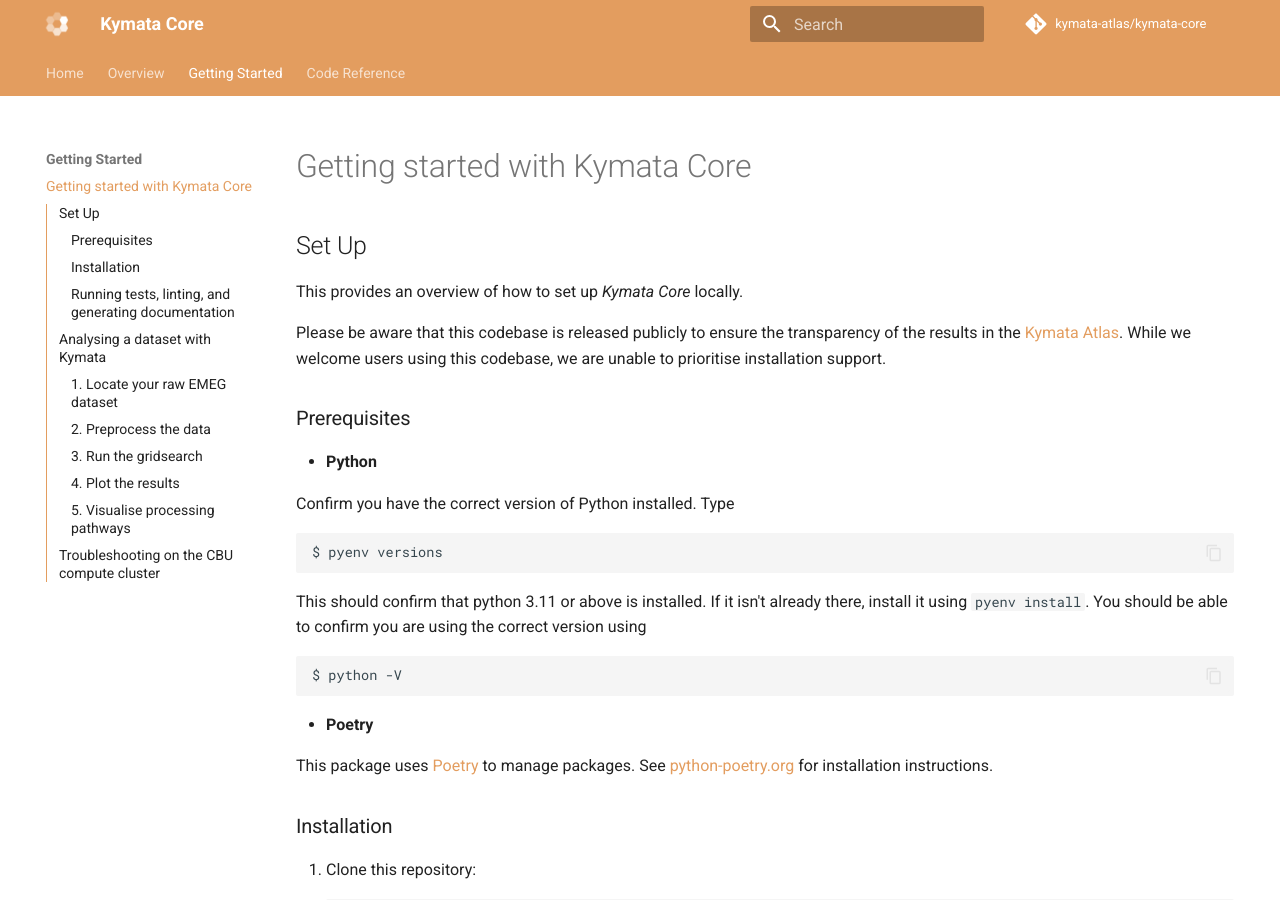
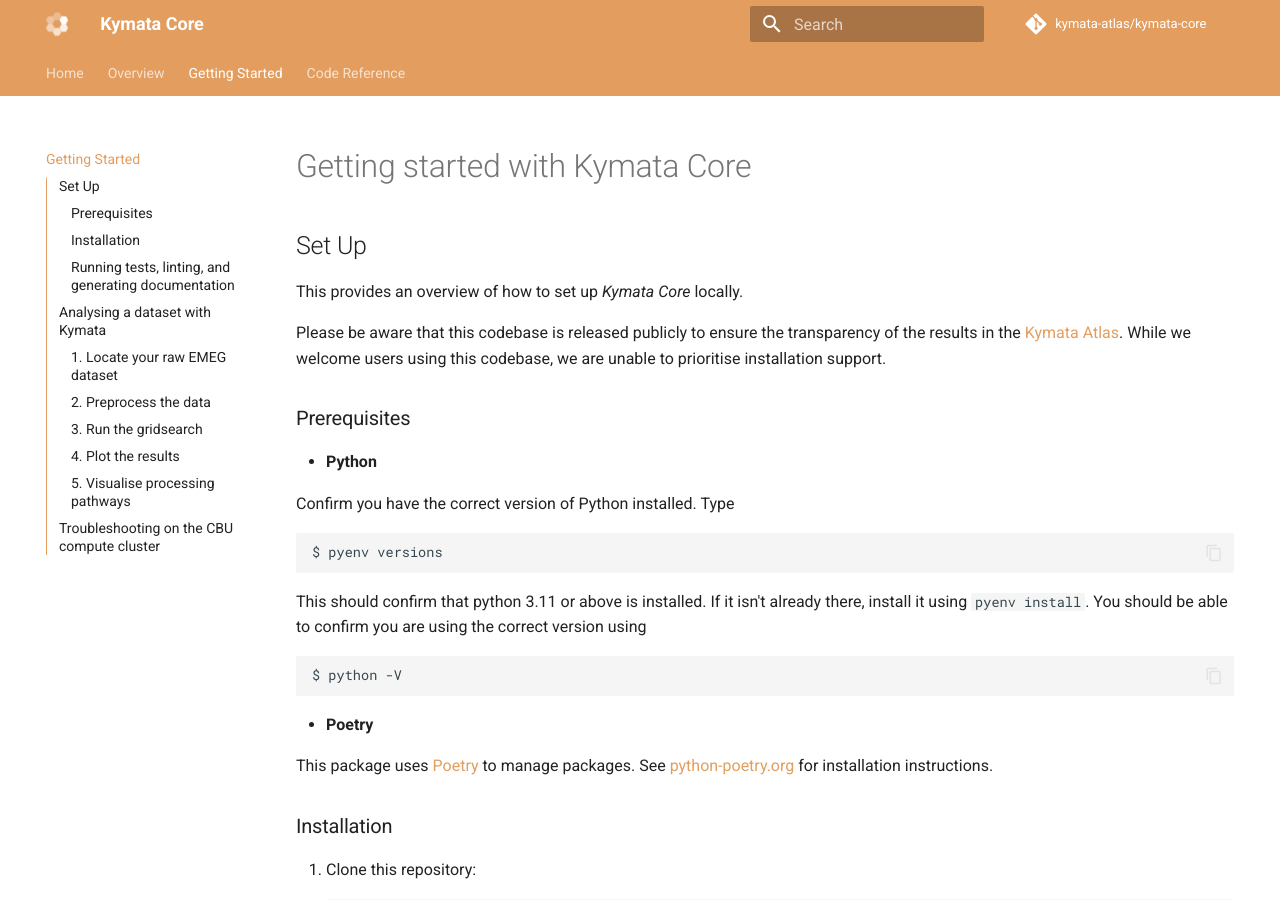
Before and after one commit to kymata-atlas/kymata-core, an MkDocs documentation site: the page built from docs/getting-started.md, in a window 1280 px wide and 900 px high. Built offline with MkDocs 1.6.1 and Material for MkDocs 9.7.7, drawn with Linux system fonts in a browser that asks for light colours; comment, search, counter and statistics services are not loaded.

Commit message:
Some docstrings fixes (#465)
* Some docstrings fixes

* Update mkdocs.yml

```diff
--- a/docs/getting-started.md
+++ b/docs/getting-started.md
@@ -104,7 +104,7 @@
 
 !!! notes
 
-    If running at the CBU, an easier way to do this (see [Troubleshooting](docs/troubleshooting_cbu.md)) may be to use the shell script `submit_gridsearch.sh`, which sets up the Apptainer environment the right way.
+    If running at the CBU, an easier way to do this (see [Troubleshooting](#CBU-troubleshooting)) may be to use the shell script `submit_gridsearch.sh`, which sets up the Apptainer environment the right way.
     Either run it locally with `./submit_gridsearch.sh`, or run it on the CBU queue with `sbatch submit_gridsearch.sh`.
 
 ### 4. Plot the results
--- a/mkdocs.yml
+++ b/mkdocs.yml
@@ -29,14 +29,10 @@
   - stylesheets/kymata-documentation.css
 
 nav:
-- Home:
-  - index.md
-- Overview:
-  - overview.md
-- Getting Started:
-  - getting-started.md
-- Code Reference:
-  - reference.md
+- Home: index.md
+- Overview: overview.md
+- Getting Started: getting-started.md
+- Code Reference: reference.md
 
 extra:
   social:
@@ -50,7 +46,6 @@
       default_handler: python
       handlers:
         python:
-          show_root_full_path: true
           options:
             show_source: false
             docstring_style: google
@@ -63,7 +58,6 @@
             separate_signature: true
             show_root_heading: true
             show_root_toc_entry: true
-            show_root_full_path: true
             show_signature_annotations: true
             show_symbol_type_heading: true
             show_symbol_type_toc: true
--- a/pyproject.toml
+++ b/pyproject.toml
@@ -46,7 +46,7 @@
 pyqt6 = "^6.6.1"
 h5io = "^0.1.9"
 mkdocs-material = "^9.5.24"
-mkdocstrings = {extras = ["python"], version = "^0.25.1"}
+mkdocstrings = {extras = ["python"], version = "^0.29.0"}
 twine = "^5.1.1"
 networkx = "^3.4.2"
 
```
Also changed, not shown: other parts of docs/getting-started.md (+1 -0 lines), 3 other files.
